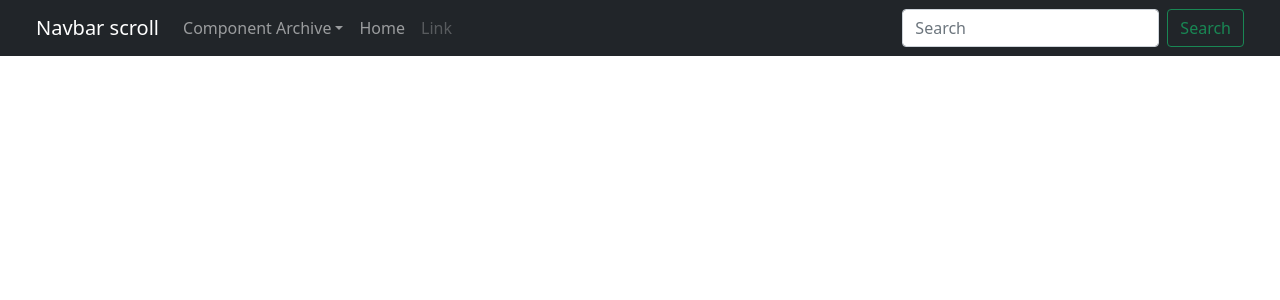
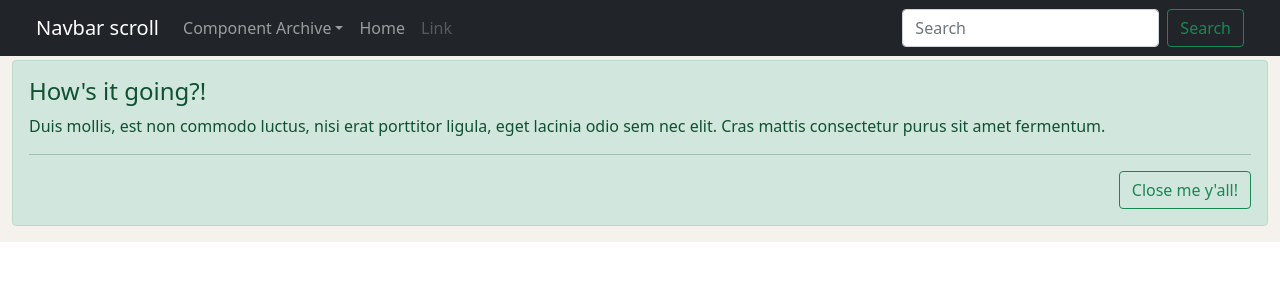
Before and after one commit to osmanforhad/react-js-components, a React (Create React App) app: page /success-alert in a window 1280 px wide. Shown: the top 300 px of the page. Built offline with nearby package versions, Linux system fonts and the light colour scheme.

Commit message:
working with success alert component concept

```diff
--- /dev/null
+++ b/src/components/alert-component/SuccessAlertComponent.js
@@ -0,0 +1,71 @@
+import React, { Fragment, useState } from "react";
+import { Alert, Button, Col, Container, Row } from "react-bootstrap";
+
+const Successalertcomponent = () => {
+  const [show, setShow] = useState(true);
+  return (
+    <Fragment>
+      <Container fluid={true}>
+        <Row className="mt-1">
+          <Col xl={12} lg={12} md={12} sm={12} xs={12}>
+            <Alert show={show} variant="success">
+              <Alert.Heading>How's it going?!</Alert.Heading>
+              <p>
+                Duis mollis, est non commodo luctus, nisi erat porttitor ligula,
+                eget lacinia odio sem nec elit. Cras mattis consectetur purus
+                sit amet fermentum.
+              </p>
+              <hr />
+              <div className="d-flex justify-content-end">
+                <Button
+                  onClick={() => setShow(false)}
+                  variant="outline-success"
+                >
+                  Close me y'all!
+                </Button>
+              </div>
+            </Alert>
+
+            {!show && (
+              <Button
+                onClick={() => setShow(true)}
+                style={{ position: "absolute", marginLeft: "900px" }}
+              >
+                Show Alert
+              </Button>
+            )}
+          </Col>
+        </Row>
+      </Container>
+    </Fragment>
+  );
+};
+
+export default Successalertcomponent;
+
+// function AlertDismissible() {
+//     const [show, setShow] = useState(true);
+
+//     return (
+//       <>
+//         <Alert show={show} variant="success">
+//           <Alert.Heading>How's it going?!</Alert.Heading>
+//           <p>
+//             Duis mollis, est non commodo luctus, nisi erat porttitor ligula, eget
+//             lacinia odio sem nec elit. Cras mattis consectetur purus sit amet
+//             fermentum.
+//           </p>
+//           <hr />
+//           <div className="d-flex justify-content-end">
+//             <Button onClick={() => setShow(false)} variant="outline-success">
+//               Close me y'all!
+//             </Button>
+//           </div>
+//         </Alert>
+
+//         {!show && <Button onClick={() => setShow(true)}>Show Alert</Button>}
+//       </>
+//     );
+//   }
+
+//   render(<AlertDismissible />);
--- a/src/components/common/TopNav.js
+++ b/src/components/common/TopNav.js
@@ -3,6 +3,7 @@ import { BrowserRouter as Router, Routes, Route } from "react-router-dom";
 import Home from "../../pages/Home";
 import AcordionComponent from "../accordion-component/AcordionComponent";
 import AlertComponentasWarning from "../alert-component/AlertComponentasWarning";
+import Successalertcomponent from "../alert-component/SuccessAlertComponent";
 import Bandagecomponent from "../badage-component/BandageComponent";
 import CardComponent from "../card-component/CardComponent";
 import Offcanvas from "../card-component/OffCanvas";
@@ -24,6 +25,7 @@ class TopNav extends Component {
               path="/warning-alert"
               element={<AlertComponentasWarning />}
             />
+            <Route path="/success-alert" element={<Successalertcomponent />} />
           </Routes>
         </Router>
       </Fragment>
--- a/src/components/navigation/Navigation.js
+++ b/src/components/navigation/Navigation.js
@@ -46,6 +46,9 @@ class Navigation extends Component {
                   <NavDropdown.Item as={Link} to="/warning-alert">
                     Warning Alert
                   </NavDropdown.Item>
+                  <NavDropdown.Item as={Link} to="/success-alert">
+                    Success Alert
+                  </NavDropdown.Item>
                   <NavDropdown.Divider />
                   <NavDropdown.Item>Something else here</NavDropdown.Item>
                 </NavDropdown>
```
